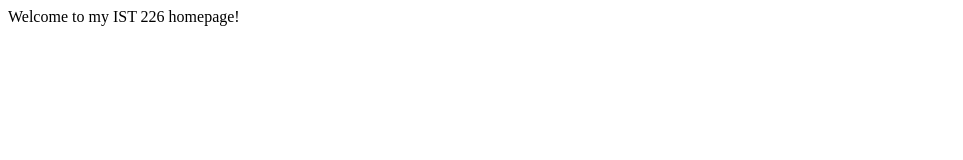
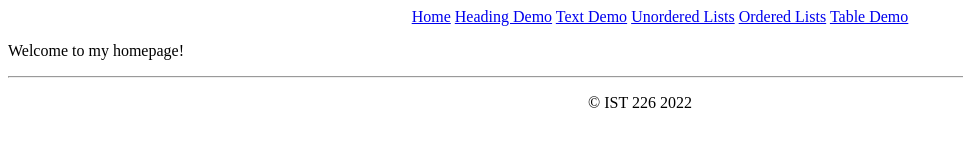
Before and after one commit to grayelizabeth/grayelizabeth.github.io, a plain HTML site: page index.html in a window 1280 px wide. Shown: the whole page, without its empty margins (0-963 px from the left). Drawn offline with Linux system fonts and the light colour scheme.

Commit message:
Update index.html

```diff
--- a/index.html
+++ b/index.html
@@ -1 +1,31 @@
-Welcome to my IST 226 homepage!
+<html>
+
+<head>
+   <title>Home Page</title>
+</head>
+
+<body>
+
+    <center>
+    <ul>
+        <a href="index.html">Home</a>
+        <a href="heading.html">Heading Demo</a>
+        <a href="textdemo.html">Text Demo</a>
+        <a href="unorderedlists.html">Unordered Lists</a>
+        <a href="orderedlists.html">Ordered Lists</a>
+        <a href="tabledemo.html">Table Demo</a>
+    </ul>
+    </center>
+
+    <p>Welcome to my homepage!</p>
+
+    <footer>
+        <center>
+            <hr>
+            <p>&copy; IST 226 2022 </p>
+        </center>
+    </footer>
+
+</body>
+
+</html>
```
